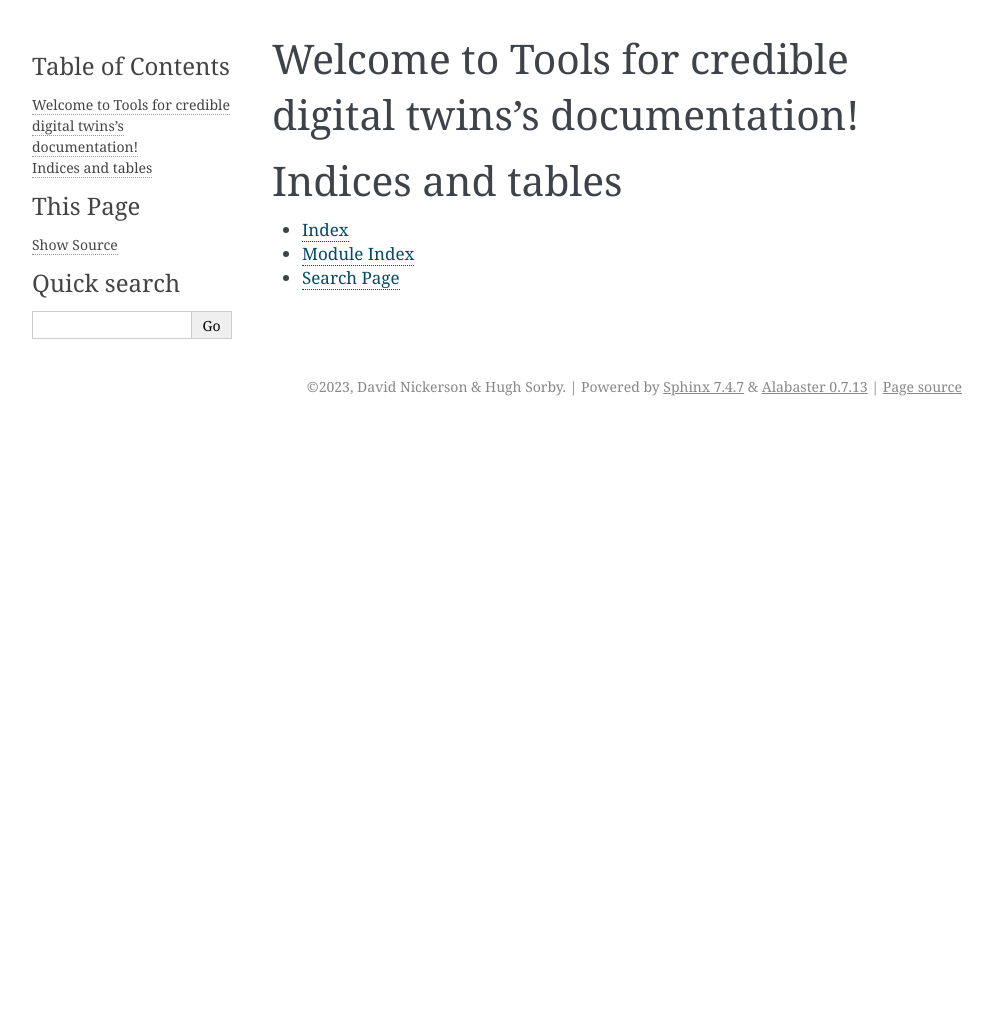
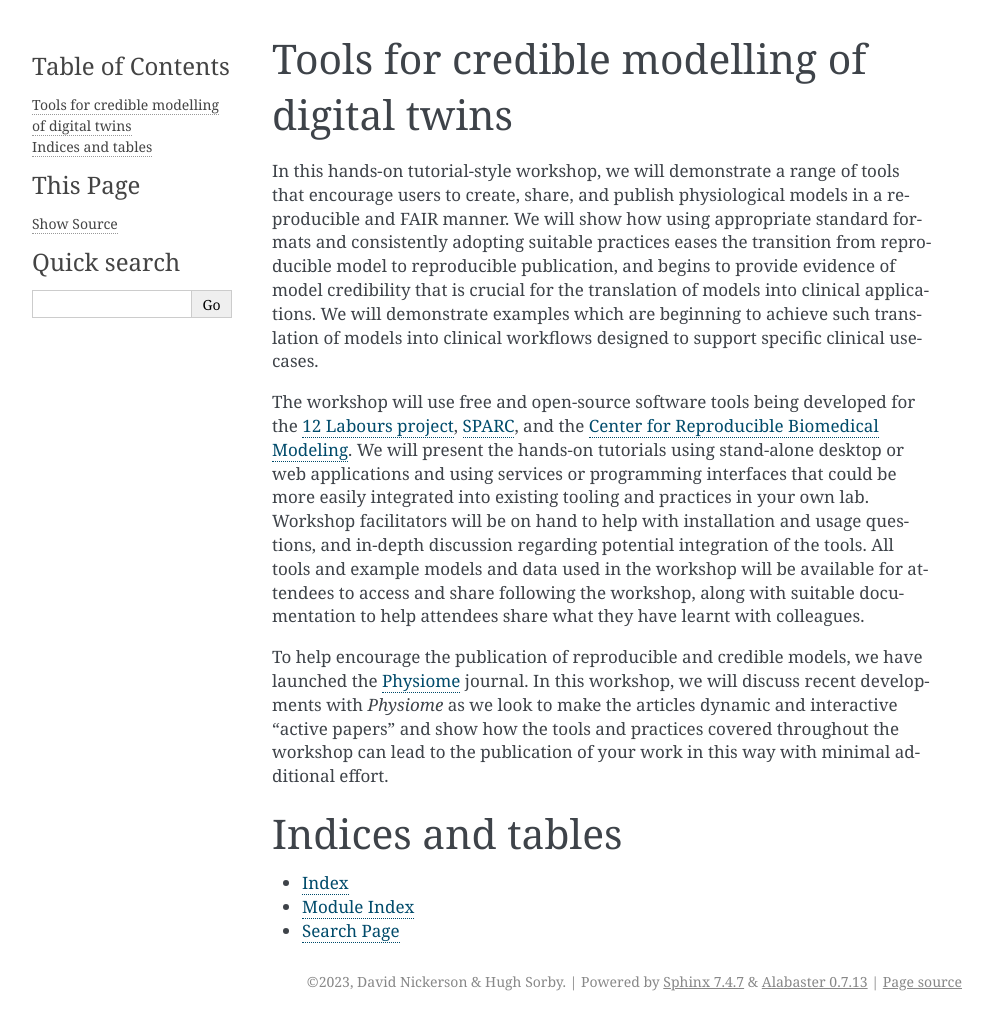
Before and after one commit to tools-for-credible-digital-twins/embc23, a Sphinx documentation site: the page built from source/index.rst, in a window 1280 px wide. Shown: the whole page, without its empty margins (148-1141 px from the left). Built offline with Sphinx 7.4.7, drawn with Linux system fonts in a browser that asks for light colours; before the commit the page ends 900 px from its top, so only the background shows below that.

Commit message:
adding workshop abstract

```diff
--- a/source/index.rst
+++ b/source/index.rst
@@ -3,12 +3,24 @@
    You can adapt this file completely to your liking, but it should at least
    contain the root `toctree` directive.
 
-Welcome to Tools for credible digital twins's documentation!
-============================================================
+Tools for credible modelling of digital twins
+=============================================
 
 .. toctree::
    :maxdepth: 2
    :caption: Contents:
+
+In this hands-on tutorial-style workshop, we will demonstrate a range of tools that encourage users to create, share, and publish physiological models in a reproducible and FAIR manner.
+We will show how using appropriate standard formats and consistently adopting suitable practices eases the transition from reproducible model to reproducible publication, and begins to provide evidence of model credibility that is crucial for the translation of models into clinical applications.
+We will demonstrate examples which are beginning to achieve such translation of models into clinical workflows designed to support specific clinical use-cases.
+
+The workshop will use free and open-source software tools being developed for the `12 Labours project <https://tinyurl.com/12labours>`_, `SPARC <https://sparc.science>`_, and the `Center for Reproducible Biomedical Modeling <https://reproduciblebiomodels.org>`_.
+We will present the hands-on tutorials using stand-alone desktop or web applications and using services or programming interfaces that could be more easily integrated into existing tooling and practices in your own lab.
+Workshop facilitators will be on hand to help with installation and usage questions, and in-depth discussion regarding potential integration of the tools.
+All tools and example models and data used in the workshop will be available for attendees to access and share following the workshop, along with suitable documentation to help attendees share what they have learnt with colleagues.
+
+To help encourage the publication of reproducible and credible models, we have launched the `Physiome <https://journal.physiomeproject.org>`_ journal.
+In this workshop, we will discuss recent developments with *Physiome* as we look to make the articles dynamic and interactive “active papers” and show how the tools and practices covered throughout the workshop can lead to the publication of your work in this way with minimal additional effort.
 
 
 
```
